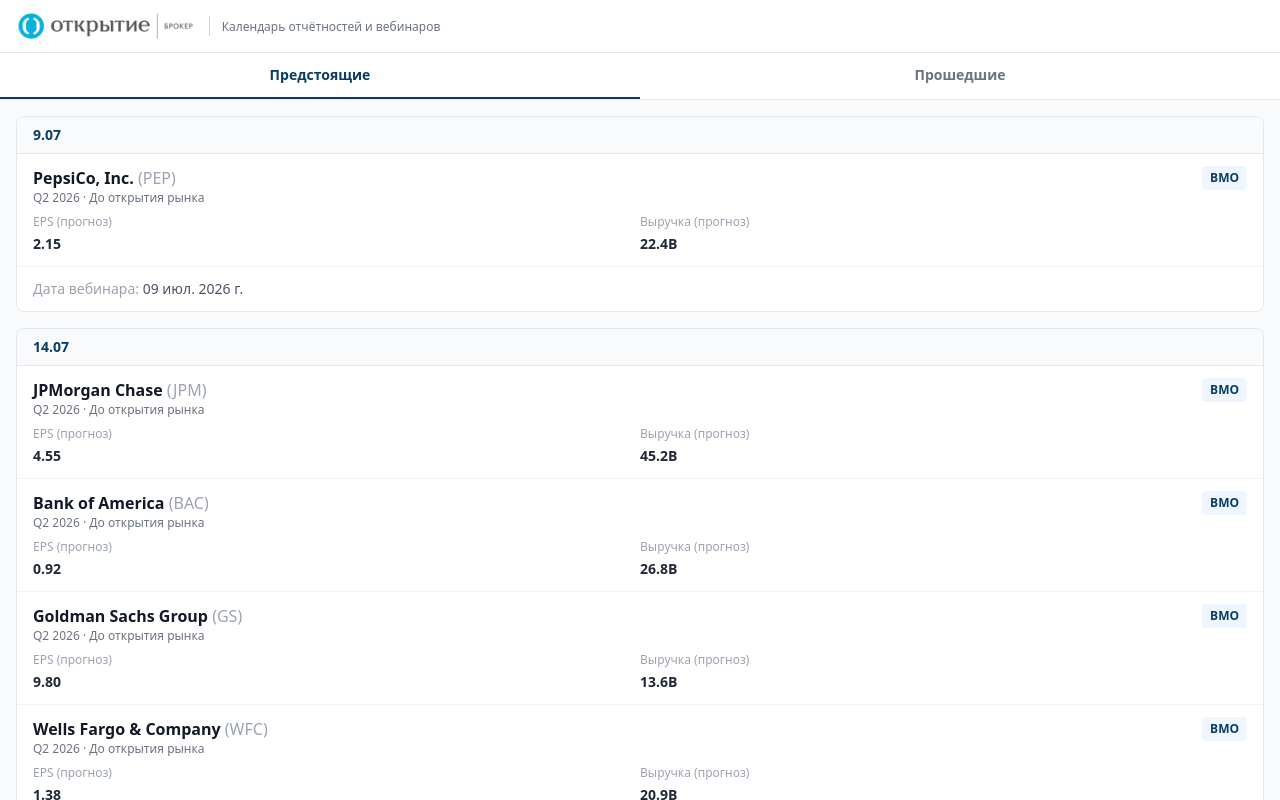
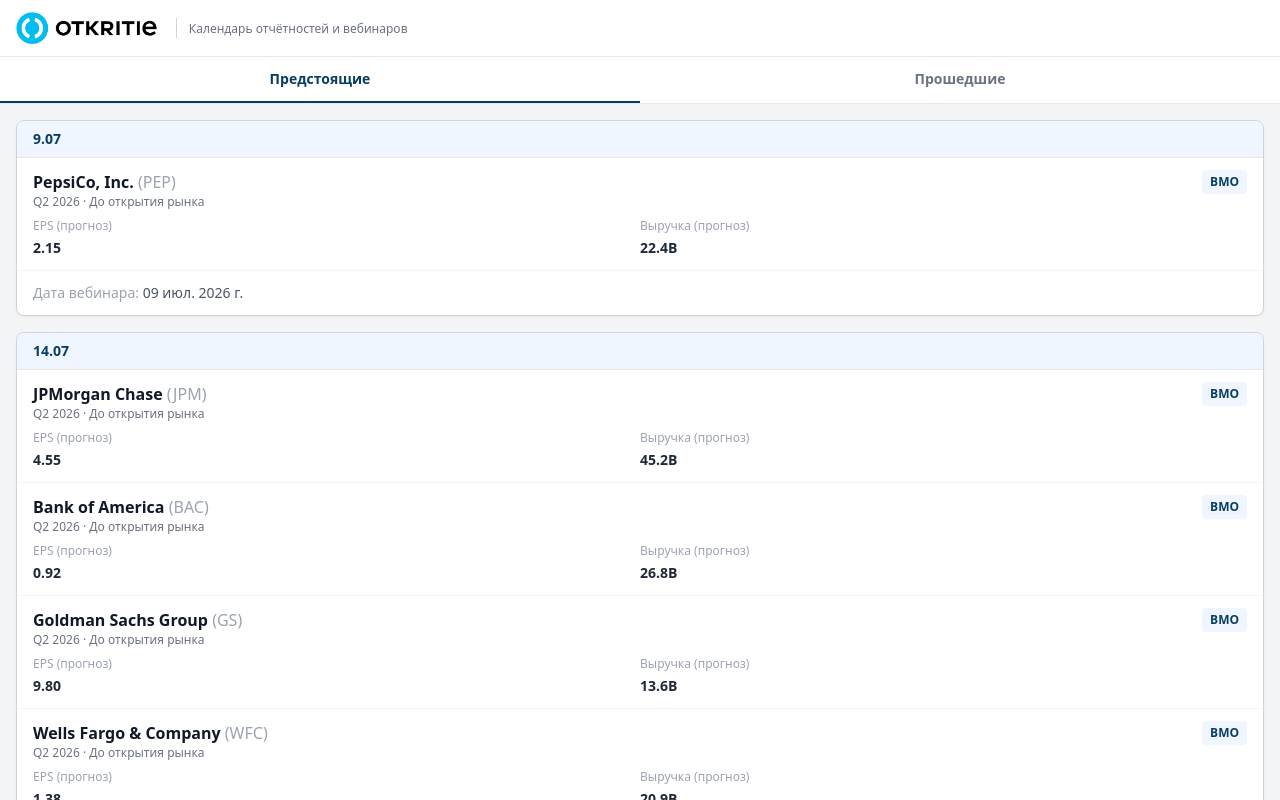
Before and after one commit to sashadubovyi/reports, a React (Vite) app: page / in a window 1280 px wide. Shown: the top 800 px of the page. Built offline with nearby package versions, Linux system fonts and the light colour scheme.

Commit message:
Switch back to logo.png, increase card contrast against page background
Cards were blending into the page: bumped page bg to gray-100, card
border to gray-300, added a shadow, and tinted the date header strip
blue instead of matching the page background.

```diff
--- a/src/components/EarningsCard.jsx
+++ b/src/components/EarningsCard.jsx
@@ -11,8 +11,8 @@ export default function EarningsCard({ reportDate, earnings }) {
   const recordingUrl = earnings.find((earning) => earning.recordingUrl)?.recordingUrl;
 
   return (
-    <div className="bg-white border border-gray-200 rounded-lg overflow-hidden">
-      <div className="bg-gray-50 px-4 py-2 border-b border-gray-200">
+    <div className="bg-white border border-gray-300 rounded-lg shadow-sm overflow-hidden">
+      <div className="bg-blue-50 px-4 py-2 border-b border-gray-200">
         <h2 className="text-sm font-bold text-brand">{formatGroupDate(reportDate)}</h2>
       </div>
 
--- a/src/components/Header.jsx
+++ b/src/components/Header.jsx
@@ -1,7 +1,7 @@
 export default function Header() {
   return (
     <header className="bg-white border-b border-gray-200 px-4 py-3 flex items-center space-x-3">
-      <img src="/logonew.png" alt="OTKRITIE BROKER LTD" className="h-7 w-auto flex-shrink-0" />
+      <img src="/logo.png" alt="OTKRITIE BROKER LTD" className="h-8 w-auto flex-shrink-0" />
       <span className="h-5 w-px bg-gray-300 flex-shrink-0" aria-hidden="true" />
       <p className="text-xs text-gray-500 leading-tight">Календарь отчётностей и вебинаров</p>
     </header>
--- a/src/pages/LandingPage.jsx
+++ b/src/pages/LandingPage.jsx
@@ -7,7 +7,7 @@ export default function LandingPage({ earnings }) {
   const [filter, setFilter] = useState('upcoming');
 
   return (
-    <div className="min-h-screen bg-gray-50">
+    <div className="min-h-screen bg-gray-100">
       <Header />
       <FilterTabs activeTab={filter} onChange={setFilter} />
       <EarningsList earnings={earnings} filter={filter} />
```
